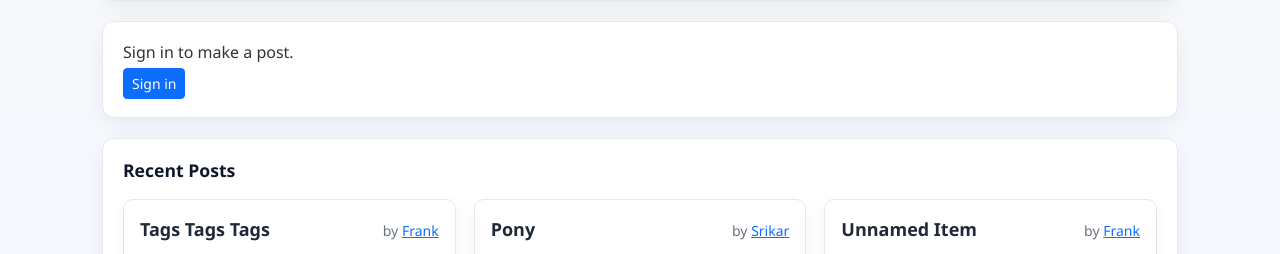
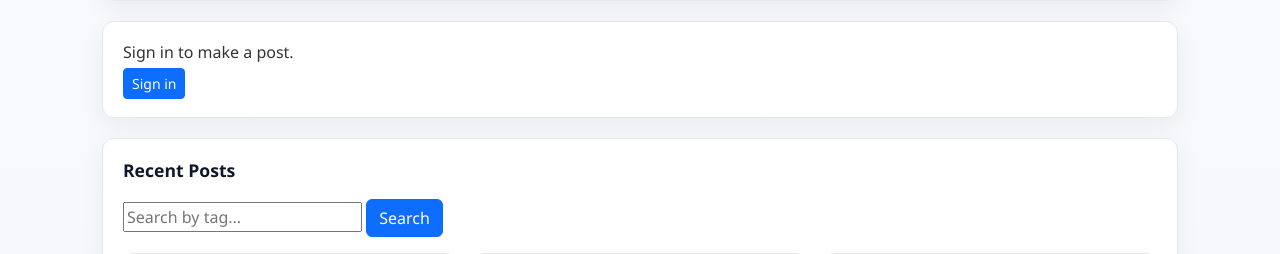
Before and after one commit to samanthafranks03/UVAThrift, a Django app: page /market/ in a window 1280 px wide. Shown: the part 197-451 px from the top of the page. Run offline with Django 5.2, Linux system fonts and the light colour scheme; data comes from the database, SQL or seed files in the repository; both versions use the stored data as it was after the commit; parts of the project's set-up code (start-up, migrations or seed data) failed here and were passed over.

Commit message:
Implemented a filter/search system for tags

```diff
--- a/login/templates/sign_in.html
+++ b/login/templates/sign_in.html
@@ -93,7 +93,7 @@
           data-client_id="80201954223-neadcdrnd263v5kujks6c5vdm3d660su.apps.googleusercontent.com"
           data-context="signin"
           data-ux_mode="popup"
-          data-login_uri="http://localhost:8000/login/auth-receiver"
+          data-login_uri="https://a2-market-c74d29f411f9.herokuapp.com/login/auth-receiver"
           data-auto_prompt="false"
         ></div>
 
--- a/market/templates/home_page.html
+++ b/market/templates/home_page.html
@@ -399,6 +399,12 @@
 
   <div class="section-card">
     <div class="section-heading mb-3">Recent Posts</div>
+    <form method="get" action="" class="mb-3">
+        <label for="query">
+            <input type="text" name="query" value="{{ query }}" placeholder="Search by tag..." />
+        </label>
+        <button class="btn btn-primary" type="submit">Search</button>
+    </form>
     <div class="posts-grid">
     {% for post in posts %}
       <div class="post-card">
@@ -427,7 +433,7 @@
         </div>
       </div>
     {% empty %}
-      <p>No posts yet. Be the first to post something!</p>
+      <p>No posts yet {% if query %} for "{{ query }}"{% endif %}. Be the first to post something!</p>
     {% endfor %}
     </div>
   </div>
--- a/market/views.py
+++ b/market/views.py
@@ -37,7 +37,14 @@ def home(request):
         can_post = True
 
     #Grabs all the posts from our db
+    query = request.GET.get("query", "").strip()
     posts = Post.objects.select_related("author").all()
+
+    if query:
+        tags = [t.strip() for t in query.split(",") if t.strip()]
+        for tag in tags:
+            posts = posts.filter(tags__name__iexact=tag)
+        posts = posts.distinct()
 
     # Add flag information for each post if user is logged in
     if user:
@@ -55,5 +62,6 @@ def home(request):
         "current_user": user,  # Add current_user to context for template
         "can_post": can_post,
         "show_walkthrough": show_walkthrough,
+        "query": query,
     }
     return render(request, "home_page.html", context)
```
Also changed, not shown: db.sqlite3.
